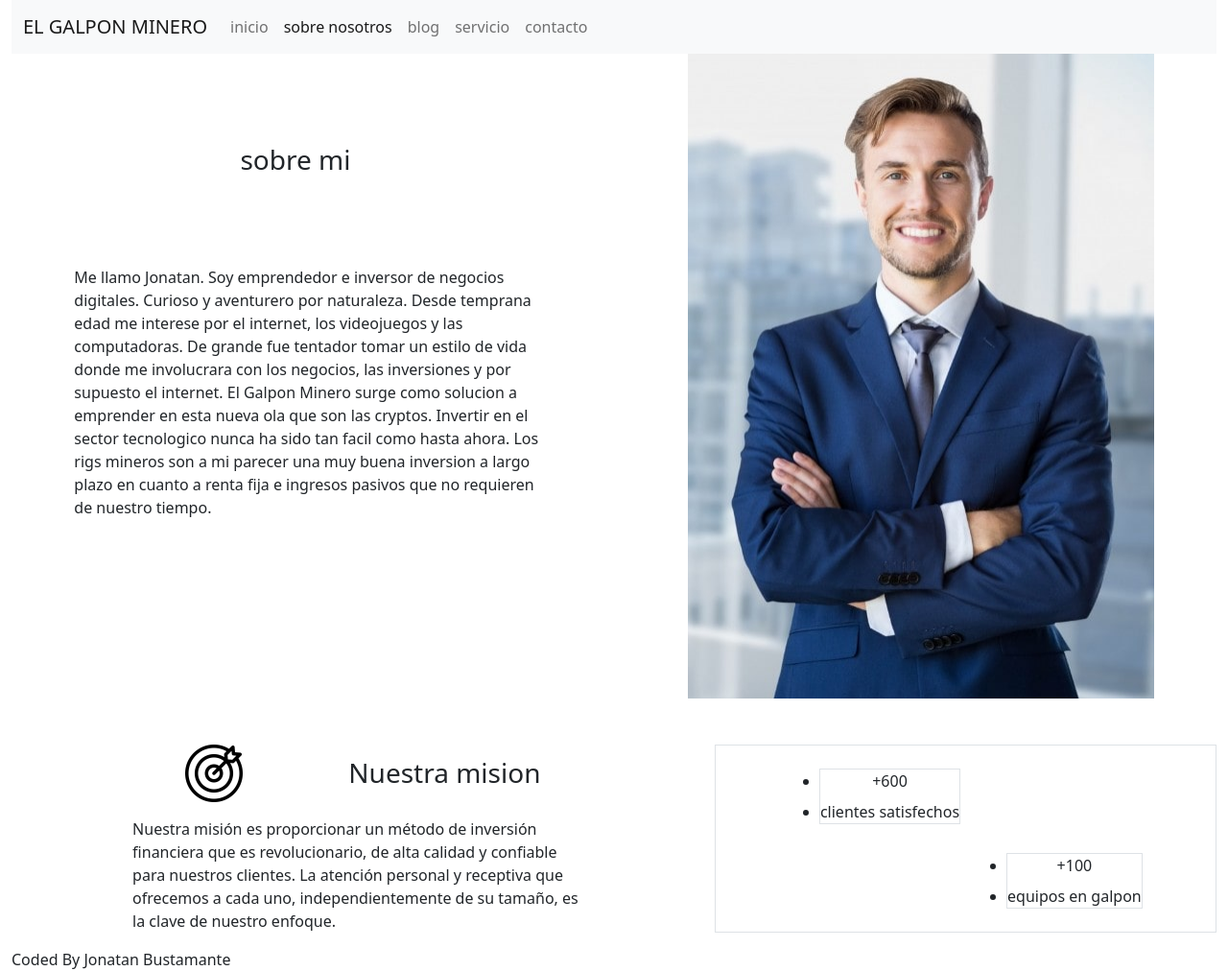
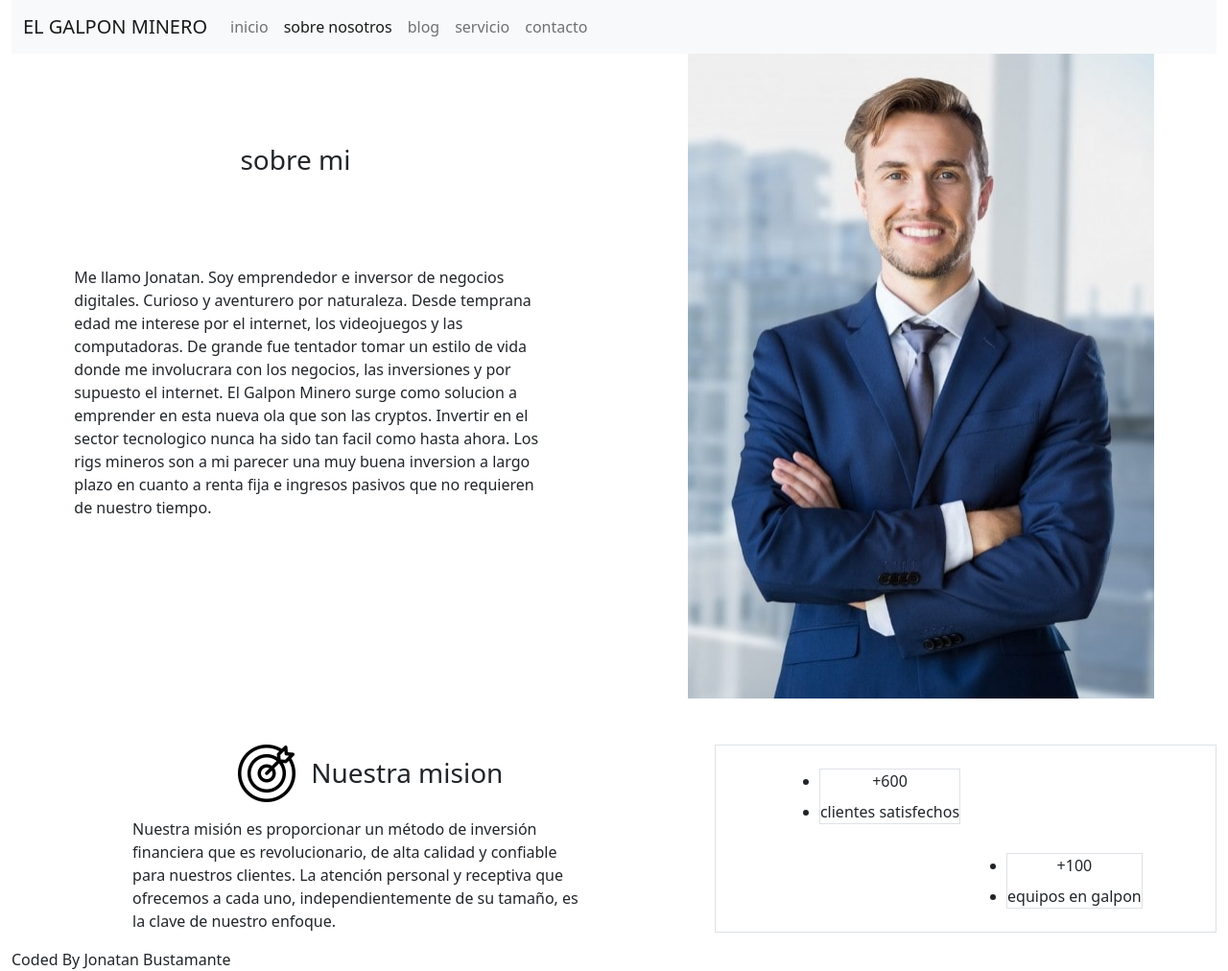
Before and after one commit to JonatanBustamante1111/ProyectoUtilizandoBoostrap, a plain HTML site: page pages/sobrenosotros.html in a window 1280 px wide. Shown: the whole page at 96% size. Drawn offline with nearby package versions, Linux system fonts and the light colour scheme.

Commit message:
termine el maquetado con boostrap para la entrega

```diff
--- a/pages/sobrenosotros.html
+++ b/pages/sobrenosotros.html
@@ -49,9 +49,9 @@
     <aside>
       <div class="d-md-flex justify-content-around">
         <div class="row justify-content-center">
-          <div class="col-12 mb-5 d-flex align-items-center justify-content-around col-md-8 mb-md-3">
+          <div class="col-12 mb-5 d-flex align-items-center justify-content-center col-md-8 mb-md-3">
             <div>
-              <img class="img-fluid" src="../assets/logos/objetivo.png" alt="">
+              <img class="img-fluid mx-3" src="../assets/logos/objetivo.png" alt="">
             </div>
             <h3 class="m-0">Nuestra mision</h3>
           </div>
```
Also changed, not shown: assets/css/style.css (+8 -0 lines).
